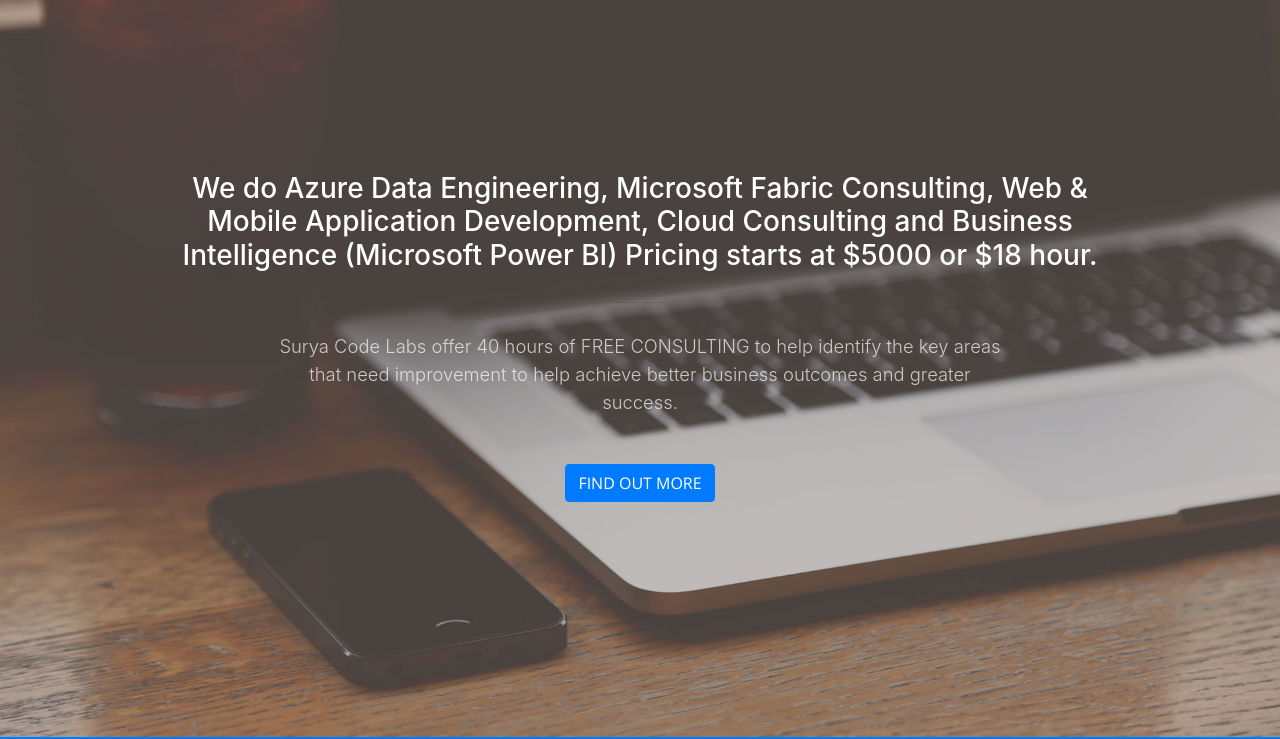
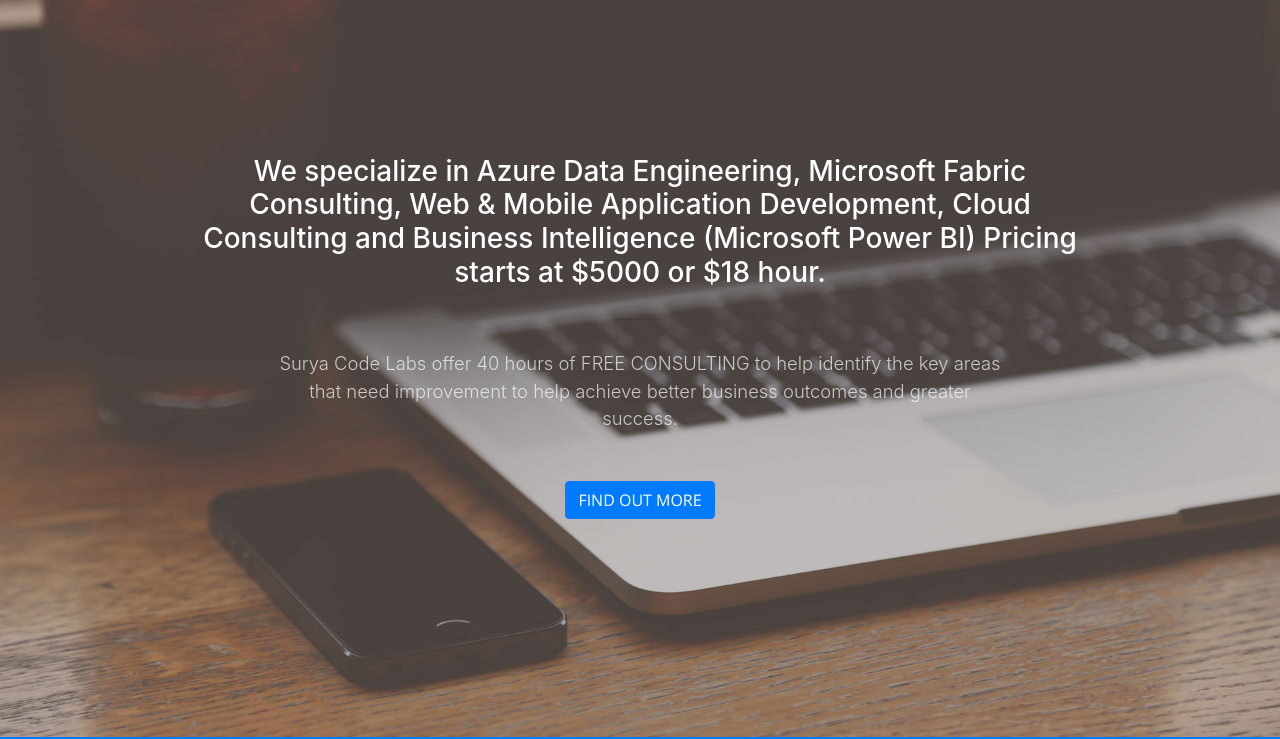
Before and after one commit to sampath707/sampath707.github.io, a website with bundled scripts: page index.html in a window 1280 px wide. Shown: the part 63-802 px from the top of the page. Built offline with nearby package versions, Linux system fonts and the light colour scheme; a script that the page names is missing.

Commit message:
Update index.html

```diff
--- a/index.html
+++ b/index.html
@@ -137,7 +137,7 @@
       <div class="row">
         <div class="col-lg-10 mx-auto">
           <h3>
-            We do Azure Data Engineering, Microsoft Fabric Consulting, Web & Mobile Application Development, Cloud Consulting and Business Intelligence (Microsoft Power BI) Pricing starts at $5000 or $18 hour.
+            We specialize in Azure Data Engineering, Microsoft Fabric Consulting, Web & Mobile Application Development, Cloud Consulting and Business Intelligence (Microsoft Power BI) Pricing starts at $5000 or $18 hour.
           </h3>
           <hr>
         </div>
```
